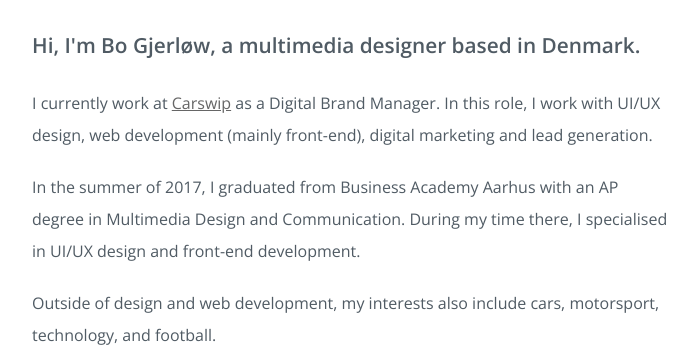
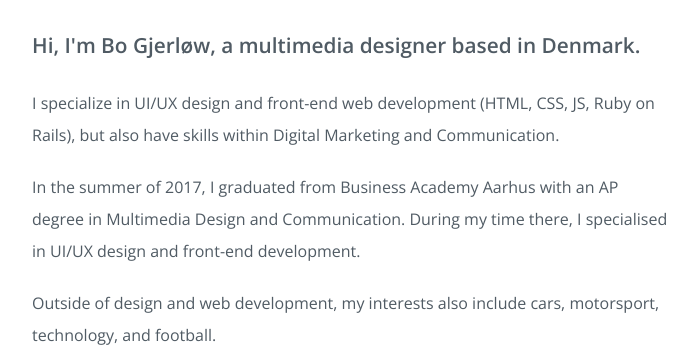
Before and after one commit to bgjerlow/portfolio-website, a PHP site: page /about in a window 1280 px wide. Shown: the part 82-431 px from the top of the page, without its empty margins (288-985 px from the left). Run offline with PHP 8.4, Linux system fonts and the light colour scheme; some libraries are stand-ins or nearby versions.

Commit message:
Updated content on About page

```diff
--- a/about.php
+++ b/about.php
@@ -13,7 +13,7 @@
     <main id="aboutContent" class="animated zoomIn">
         <p id="aboutIntro" class="aboutText">Hi, I'm Bo Gjerl&oslash;w, a multimedia designer based in Denmark.</p>
 
-        <p class="aboutText">I currently work at <a href="http://www.carswip.com/" class="itemLink">Carswip</a> as a Digital Brand Manager. In this role, I work with UI/UX design, web development (mainly front-end), digital marketing and lead generation.</p>
+        <p class="aboutText"> I specialize in UI/UX design and front-end web development (HTML, CSS, JS, Ruby on Rails), but also have skills within Digital Marketing and Communication.</p>
 
         <p class="aboutText">In the summer of 2017, I graduated from Business Academy Aarhus with an AP degree in Multimedia Design and Communication. During my time there, I specialised in UI/UX design and front-end development.</p>
 
```
